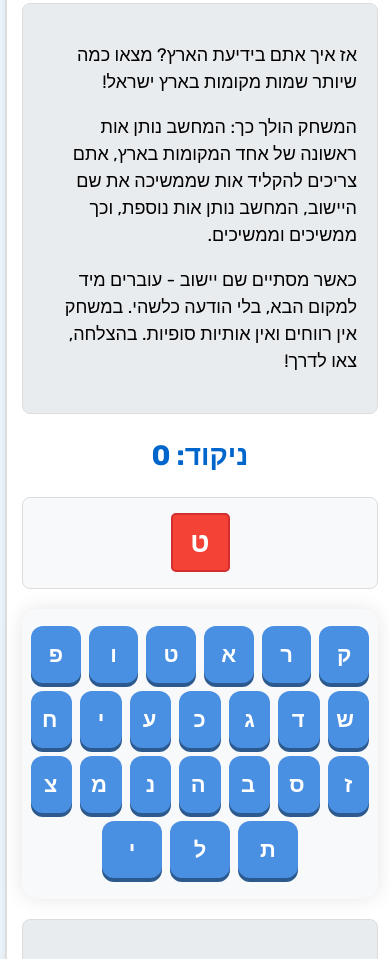
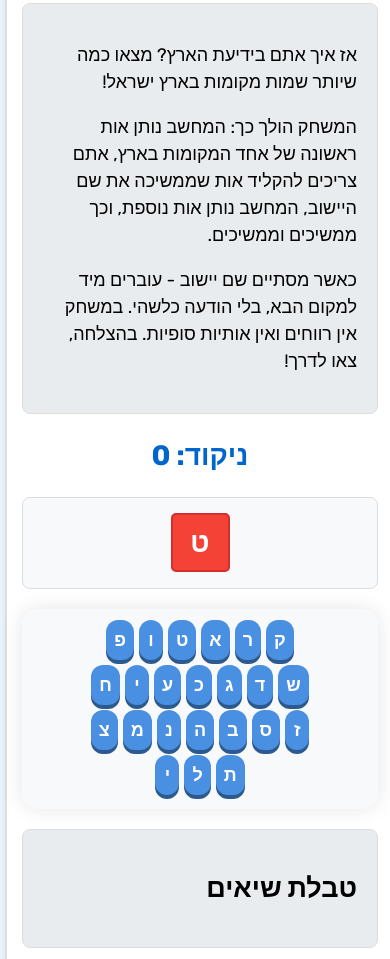
Before and after one commit to yetsion77/israel-geography-quiz, a website: page bor_vaam/index.html in a window 390 px wide. Shown: the part 138-1097 px from the top of the page. Drawn offline with Linux system fonts and the light colour scheme; no server answers.

Commit message:
index.html

```diff
--- a/bor_vaam/index.html
+++ b/bor_vaam/index.html
@@ -264,25 +264,33 @@
 
             /* התאמת המקלדת הווירטואלית */
             #virtual-keyboard {
-                margin: 15px 0;
-                padding: 15px 5px;
+                margin: 10px 0;
+                padding: 10px 2px;
                 width: 100%;
                 box-sizing: border-box;
+                max-width: 100%;
             }
 
             .keyboard-row {
-                gap: 4px;
-                padding: 0 2px;
-                margin-bottom: 4px;
+                gap: 3px;
+                padding: 0;
+                margin-bottom: 3px;
+                display: flex;
+                justify-content: center;
+                flex-wrap: nowrap;
             }
 
             .key {
-                padding: 15px;
-                font-size: 22px;
-                min-width: 40px;
-                margin: 2px;
-                flex: 1;
-                max-width: 60px;
+                padding: 8px;
+                font-size: 18px;
+                min-width: 24px;
+                margin: 1px;
+                max-width: 32px;
+                height: 40px;
+                display: flex;
+                align-items: center;
+                justify-content: center;
+                flex: 0 1 auto;
             }
 
             /* הגדלת הכותרת */
```
